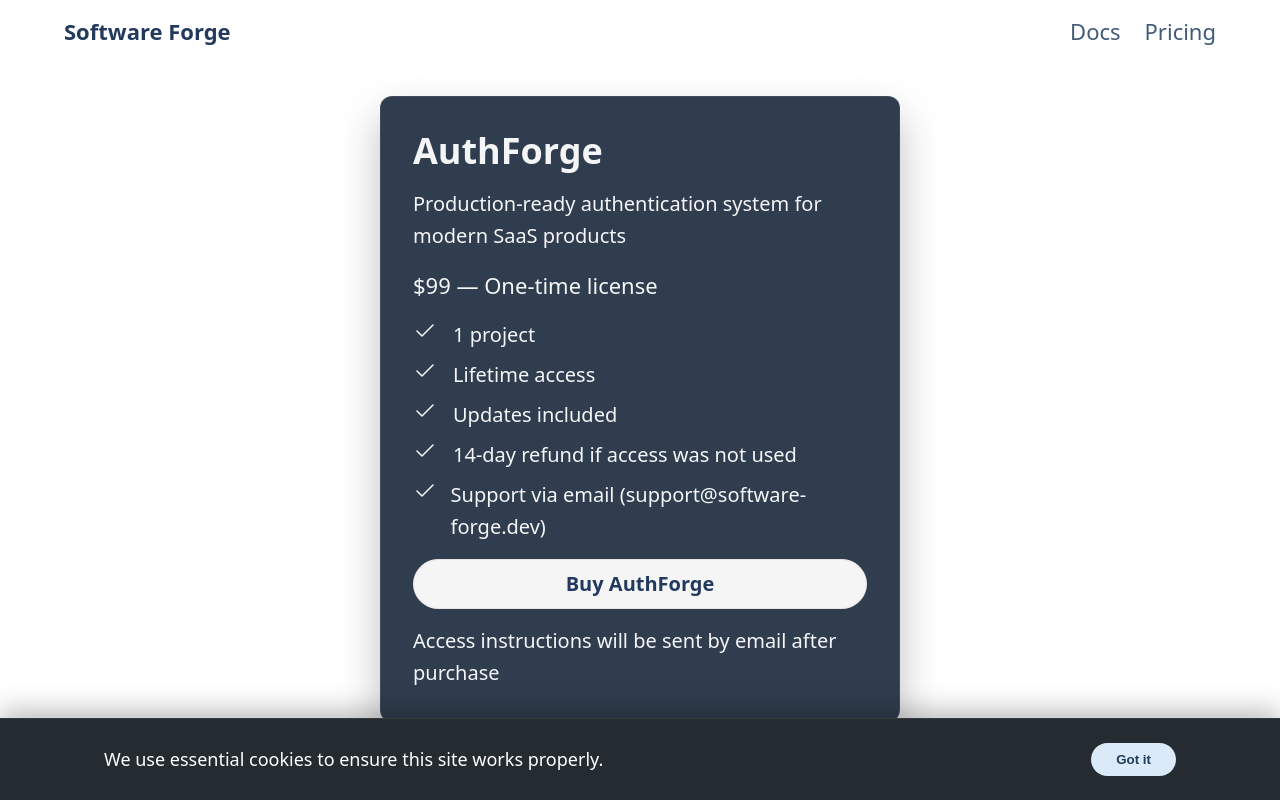
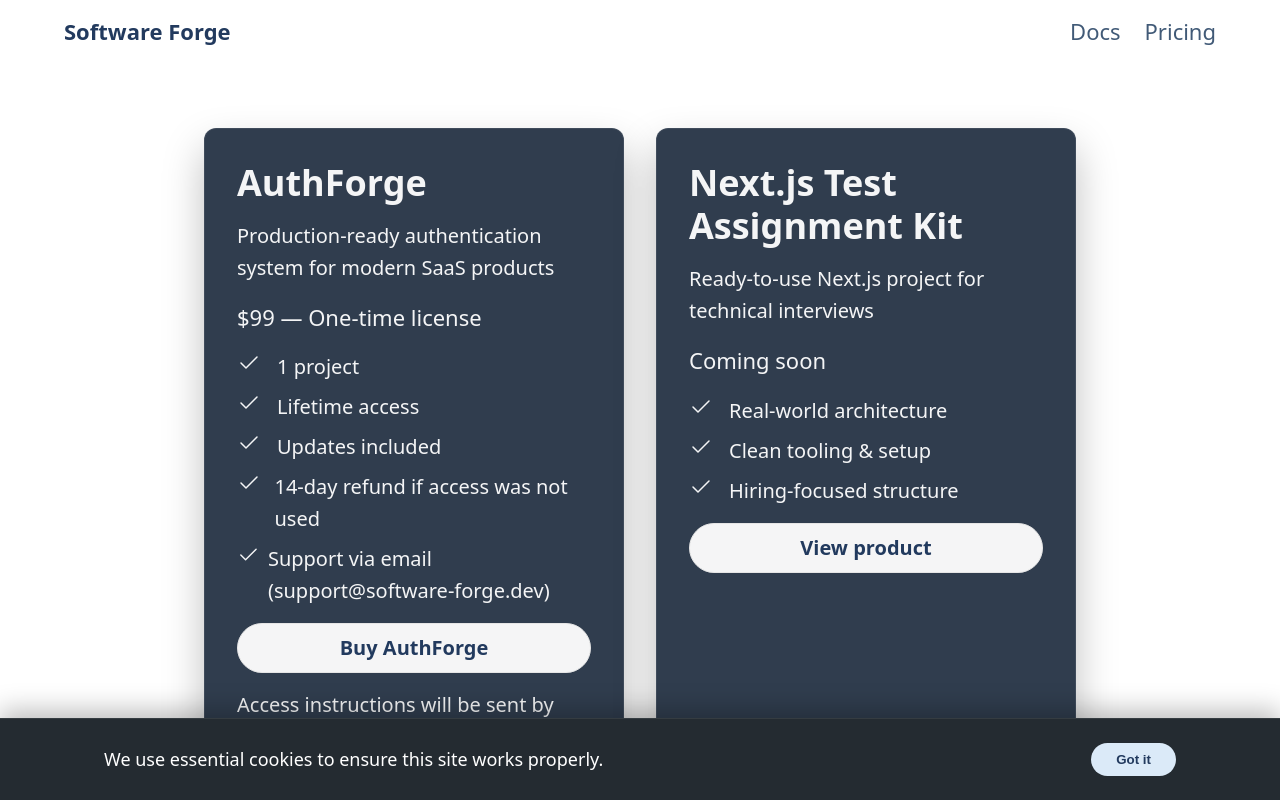
Before and after one commit to Grammeri/nextjs-landing, a Next.js app: page /pricing in a window 1280 px wide. Shown: the top 800 px of the page. Built offline with nearby package versions, Linux system fonts and the light colour scheme.

Commit message:
feat: render pricing cards from config

```diff
--- /dev/null
+++ b/src/app/pricing/page.module.css
@@ -0,0 +1,15 @@
+.page {
+    padding: 4rem 1.5rem;
+  }
+
+  .grid {
+    display: flex;
+    justify-content: center;
+    gap: 2rem;
+    flex-wrap: wrap;
+  }
+
+  .card {
+    width: 100%;
+    max-width: 420px;
+  }
--- a/src/app/pricing/page.tsx
+++ b/src/app/pricing/page.tsx
@@ -1,19 +1,17 @@
-import AuthForgePricingCard from '@/shared/ui/product-pricing/AuthForgePricingCard';
+import { PRICING_CARDS } from '@/shared/config/products/pricing';
+import { PricingCard } from '@/shared/ui/pricing-card';
+import styles from './page.module.css';
 
 export default function PricingPage() {
   return (
-    <main
-      className="container"
-      style={{
-        display: 'flex',
-        justifyContent: 'center',
-        paddingTop: 'var(--section-padding-top-compact)',
-        paddingBottom: 'var(--section-padding-bottom-default)',
-      }}
-    >
-      <div id="authforge" style={{ width: '100%', maxWidth: '520px' }}>
-        <AuthForgePricingCard />
+    <section className={styles.page}>
+      <div className={styles.grid}>
+        {PRICING_CARDS.map((card) => (
+          <div key={card.title} className={styles.card}>
+            <PricingCard {...card} />
+          </div>
+        ))}
       </div>
-    </main>
+    </section>
   );
 }
--- /dev/null
+++ b/src/shared/config/products/pricing.ts
@@ -0,0 +1,18 @@
+import type { PricingCardProps } from '@/shared/ui/pricing-card';
+import { AUTHFORGE_PRICING_CARD } from './authforge';
+
+export const PRICING_CARDS: PricingCardProps[] = [
+  AUTHFORGE_PRICING_CARD,
+  {
+    title: 'Next.js Test Assignment Kit',
+    description: 'Ready-to-use Next.js project for technical interviews',
+    price: 'Coming soon',
+    features: [
+      { text: 'Real-world architecture' },
+      { text: 'Clean tooling & setup' },
+      { text: 'Hiring-focused structure' },
+    ],
+    ctaLabel: 'View product',
+    ctaHref: '/products/nextjs-test-kit',
+  },
+];
```
